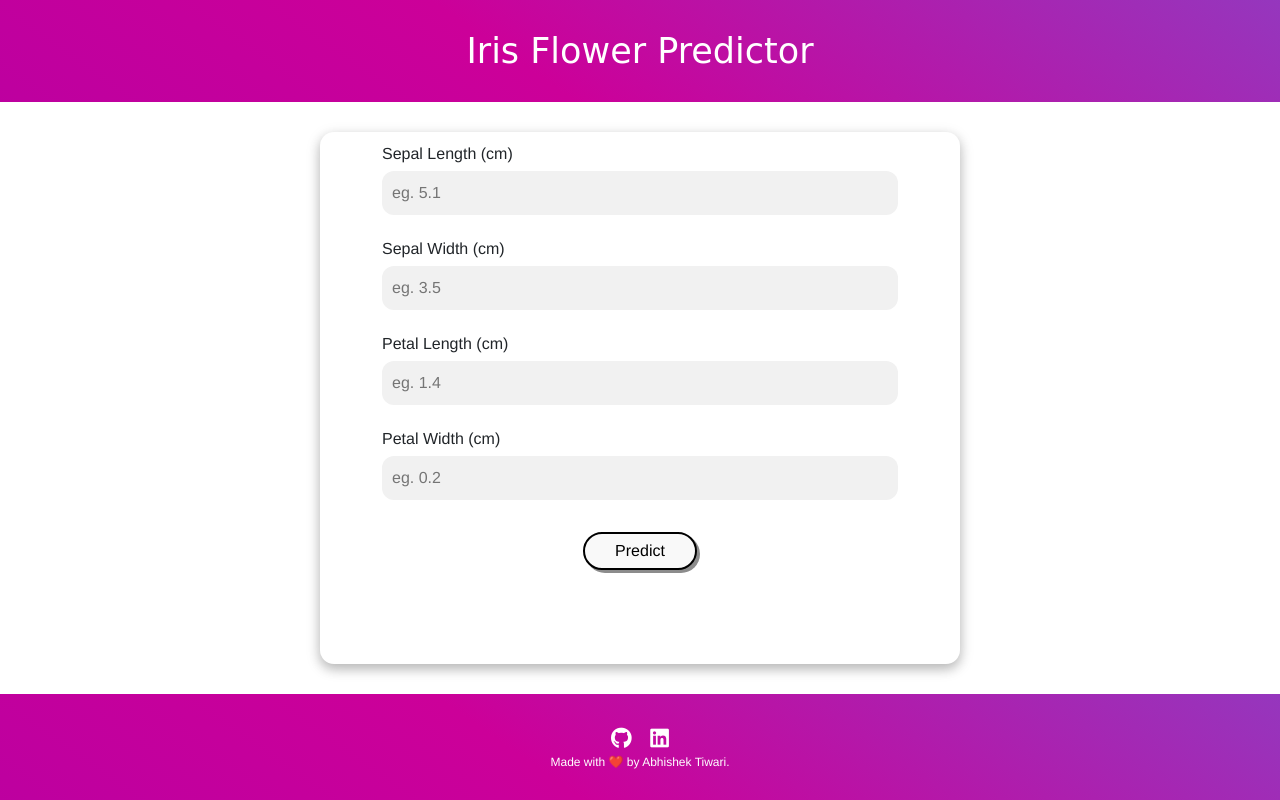
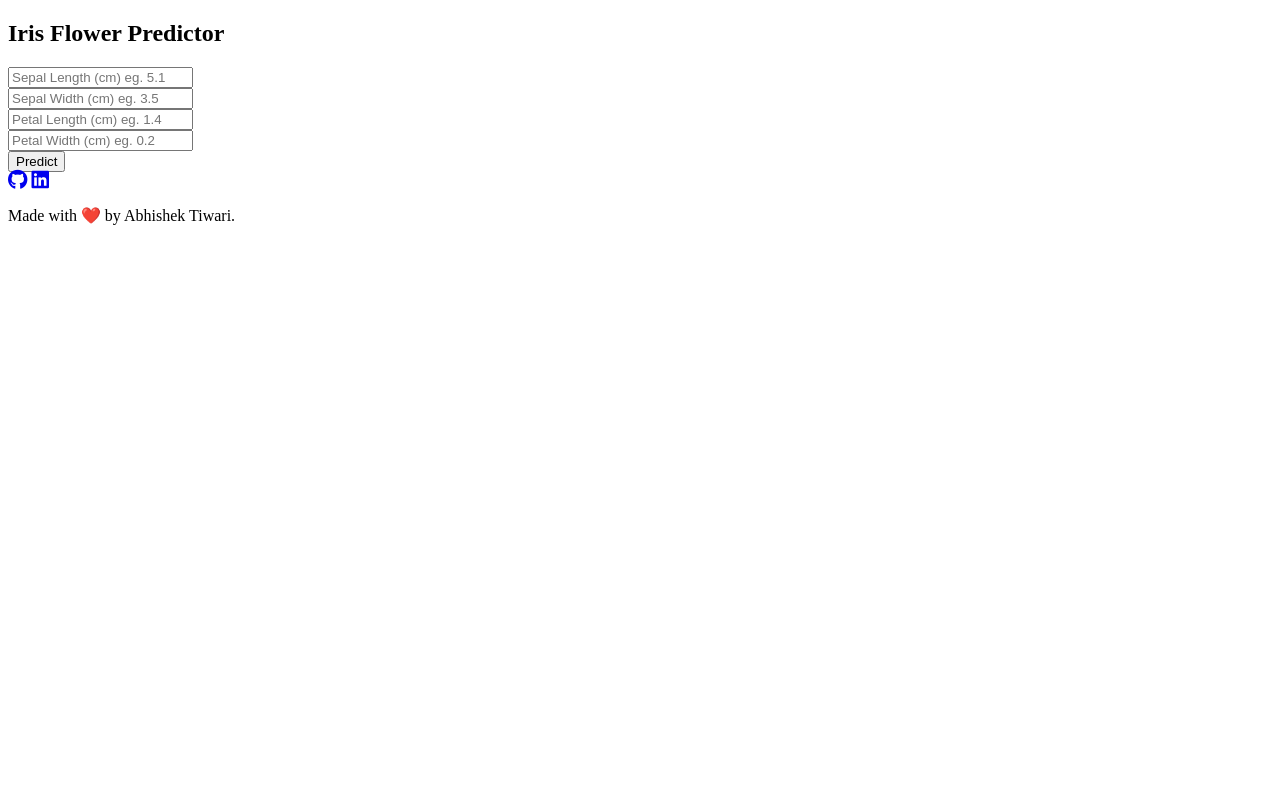
Before and after one commit to Abhishek20182/Iris-Flower-Predictor, a Flask app: page / in a window 1280 px wide. Run offline with Flask 2, Linux system fonts and the light colour scheme; parts of the project's set-up code (start-up, migrations or seed data) failed here and were passed over; some libraries are stand-ins or nearby versions.

Commit message:
Update index.html

```diff
--- a/templates/index.html
+++ b/templates/index.html
@@ -1,158 +1,42 @@
 <!DOCTYPE html>
-<html>
+
+<html lang="en" dir="ltr">
     <head>
+        <meta charset="utf-8">
         <title>Iris Flower Predictor</title>
         <link rel="shortcut icon" href="{{ url_for('static', filename='iris.png') }}">
-    <meta name="viewport" content="width=device-width, initial-scale=1.0">
-    <link href="https://cdn.jsdelivr.net/npm/bootstrap@5.0.0-beta2/dist/css/bootstrap.min.css" rel="stylesheet" integrity="sha384-BmbxuPwQa2lc/FVzBcNJ7UAyJxM6wuqIj61tLrc4wSX0szH/Ev+nYRRuWlolflfl" crossorigin="anonymous">
-    <link rel="stylesheet" href="https://use.fontawesome.com/releases/v5.6.1/css/all.css">
+        <link rel="stylesheet" type="text/css" href="{{ url_for('static', filename='style.css') }}">
+        <script src="https://kit.fontawesome.com/5f3f547070.js" crossorigin="anonymous"></script>
+        <link href="https://fonts.googleapis.com/css2?family=Pacifico&display=swap" rel="stylesheet">
+    </head>
 
-    <style type="text/css">
+    <body>
 
-        .heading{
-            padding: 30px;
-            position: relative;
-            background: linear-gradient(35deg, #443B96, #8f00b3, #cc0099, #3399ff);
-            background-size: 500% 500%;
-            animation: change-gradient 20s ease-in-out infinite;
-            text-align: center;
-        }
-         @keyframes change-gradient {
-                0%{
-                    background-position: 0 50%;
-                }
-                50%{
-                    background-position: 100% 50%;
-                }
-                100%{
-                    background-position: 0 50%;
-                    }
-        }
-        .heading-h1{
-            margin: 0;
-            color: #ffffff;
-            font-family: 'Pacifico', cursive;
-            font-size: 35px;
-            font-weight: normal;
-        }
-        .form_body{
-            flex: 1 0 auto;
-            background-color: white;
-            width: 50vw;
-            margin: 30px auto;
-            padding: 10px 50px;
-            box-shadow: 0 5px 11px 0 rgba(0,0,0,0.18),0 4px 15px 0 rgba(0,0,0,0.15);
-            border-radius: 14px;
-
-        }
-        .button {
-            padding: 5px 30px;
-            background: #f9f9f9;
-            border: 2px solid #000000;
-            border-radius: 1000px;
-            box-shadow: 3px 3px #8c8c8c;
-            margin-top: 10px;
-
-        }
-
-        .button:hover{
-            color: #4d089a;
-            border: 2px solid #4d089a;
-        }
-
-        input[type=text]{
-            width: 100%;
-            padding: 10px;
-            margin: 5px 0 22px 0;
-            display: inline-block;
-            border: none;
-            border-radius: 12px;
-            background: #f1f1f1;
-
-        }
-
-
-        .footer{
-            flex-shrink: 0;
-            position: relative;
-            padding: 29px;
-            background: linear-gradient(35deg, #443B96, #8f00b3, #cc0099, #3399ff);
-            background-size: 500% 500%;
-            animation: change-gradient 20s ease-in-out infinite;finite;
-        }
-
-        .contact-icon{
-            color: #ffffff;
-            padding: 7px;
-        }
-
-        .contact-icon:hover{
-            color: #8c8c8c;
-        }
-
-        .footer-description{
-            color: #ffffff;
-            margin: 0;
-            font-size: 12px;
-        }
-
-        body {
-            font-family: Helvetica,sans-serif;
-            position: relative;
-            flex-direction: column;
-            display: flex;
-            margin: 0;
-            padding: 0;
-            width: 100%;
-            height: 100%;
-            flex-direction: column;
-
-        }
-
-        html{
-           margin: 0;
-           padding: 0;
-           height: 100%;
-        }
-
-    </style>
-</head>
-<body>
-    <!-- Header -->
+        <!-- Main -->
     	<div class="heading">
-        <h1 class="heading-h1">Iris Flower Predictor</h1>
+            <h2 class='heading-h2'><span class="heading_font">Iris Flower Predictor</span></h2>
     	</div>
 
-    <!--Main Body -->
-    <div class='form_body'>
-        <form action="{{ url_for('predict')}}", method="POST">
-            <div class="container">
-                    <label for='sepal_length'>Sepal Length (cm)</label>
-                    <input type="text" name="sepal_length" class="form" placeholder="eg. 5.1" required>
+        <!-- Text Area -->
+    	<div class="main">
+    		<form action="{{ url_for('predict') }}" method="POST">
+                <input class="form-input" type="text" name="sepal_length" placeholder="Sepal Length (cm) eg. 5.1" required="required"><br>
+                <input class="form-input" type="text" name="sepal_width" placeholder="Sepal Width (cm) eg. 3.5" required="required"><br>
+                <input class="form-input" type="text" name="petal_length" placeholder="Petal Length (cm) eg. 1.4" required="required"><br>
+                <input class="form-input" type="text" name="petal_width" placeholder="Petal Width (cm) eg. 0.2" required="required"><br>
 
-                    <label for="sepal_width">Sepal Width (cm)</label>
-                    <input type="text" name="sepal_width" class="form" placeholder="eg. 3.5" required>
-
-                    <label for="petal_length">Petal Length (cm)</label>
-                    <input type="text" name="petal_length" class="form" placeholder="eg. 1.4" required>
-
-                    <label for="petal_width">Petal Width (cm)</label>
-                    <input type="text" name="petal_width" class="form" placeholder="eg. 0.2" required>
-            </div>
-
-            <center>
-                <input class="button" type="submit" value="Predict" class="predict_button" >
-            </center>
+        		<input type="submit" class="button" value="Predict">
         	</form>
     	</div>
 
         <!-- Footer -->
-    <div class="footer" align="center" >
+       <div class='footer'>
            <div class="contact">
                <a target="_blank" href="https://github.com/Abhishek20182"><i class="fab fa-github fa-lg contact-icon"></i></a>
                <a target="_blank" href="https://www.linkedin.com/in/abhishek-tiwari-nitrr/"><i class="fab fa-linkedin fa-lg contact-icon"></i></a>
-        </div class='footer-description'>
-        <p class='footer-description'>Made with ❤️ by Abhishek Tiwari.</p>
            </div>
+           <p class='footer-des'>Made with ❤️ by Abhishek Tiwari.</p>
+       </div>
+
     </body>
 </html>
```
Lines whose indentation alone changed are shown as unchanged.
